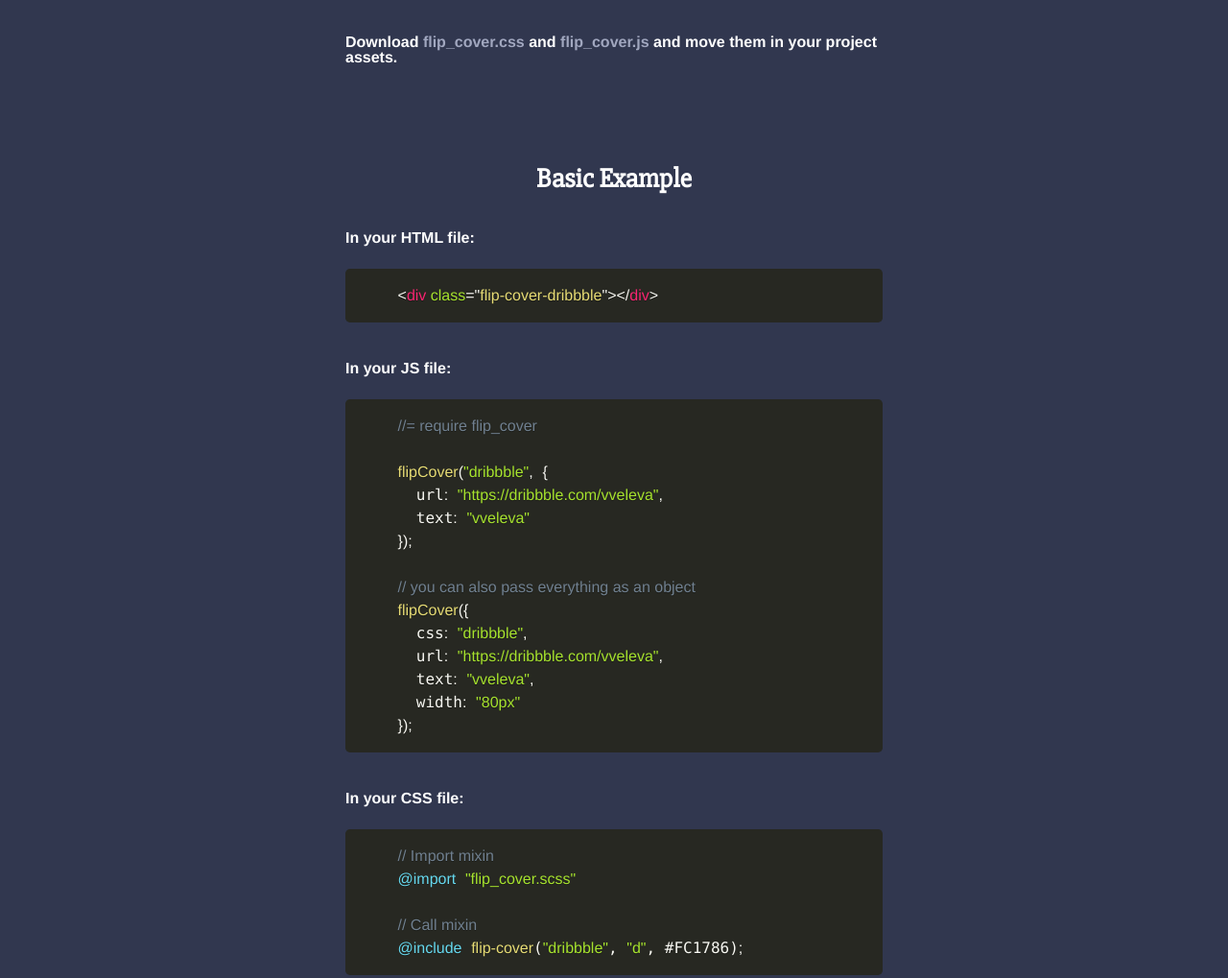
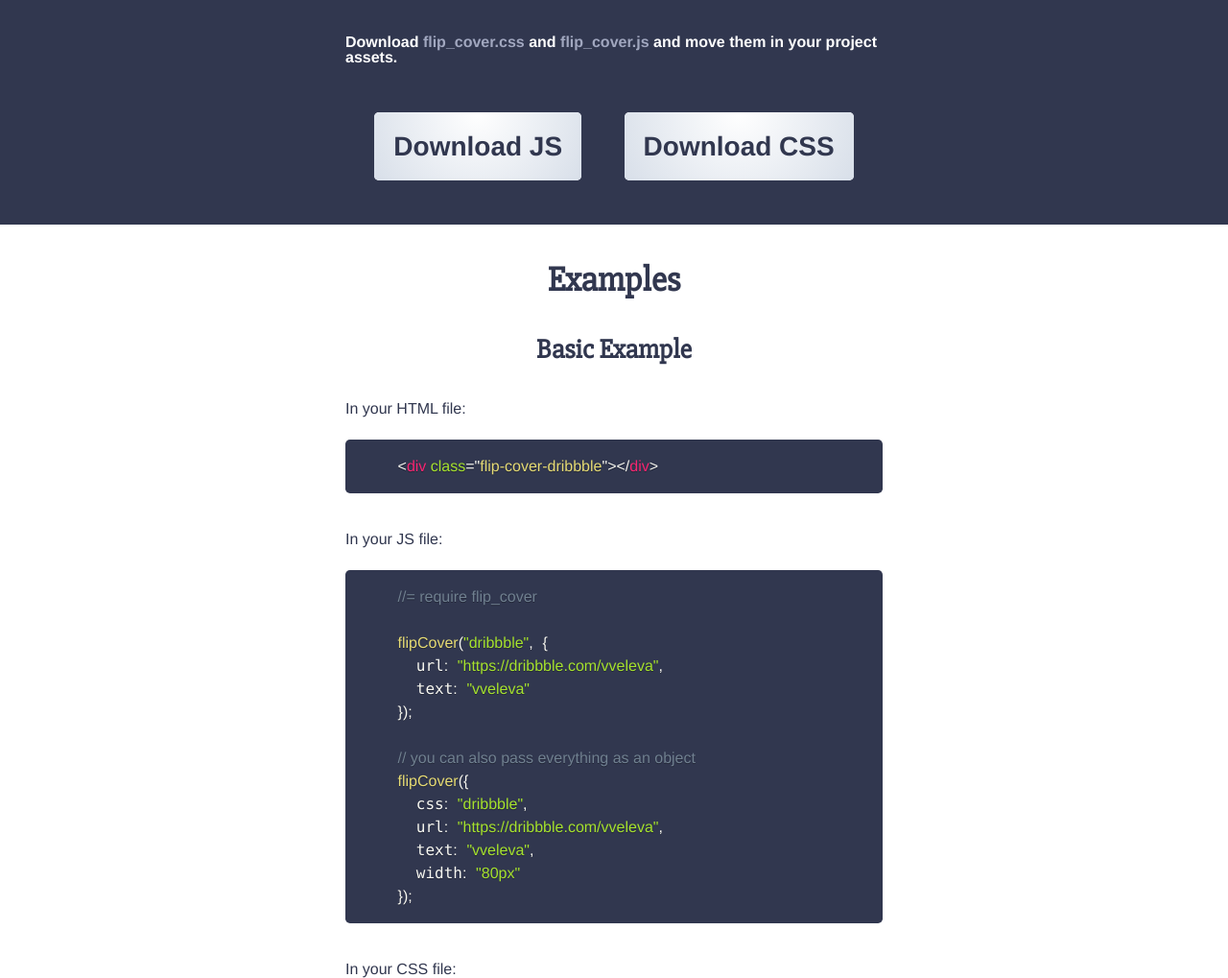
Before and after one commit to vveleva/flipCover, a plain HTML site: page index.html in a window 1280 px wide. Shown: the part 676-1695 px from the top of the page at 96% size. Drawn offline with nearby package versions, Linux system fonts and the light colour scheme; a web font is replaced by a local one.

Commit message:
Finish download buttons

```diff
--- a/index.html
+++ b/index.html
@@ -57,9 +57,23 @@
 		<section id="getting-started" class="blue">
 			<div class="content">
 				<h2 class="margin-40">Usage</h2>
-				<div>Download <strong>flip_cover.css</strong> and <strong>flip_cover.js</strong> and move them in your project assets.</div>
+				<div>Download <strong>flip_cover.css</strong> and <strong>flip_cover.js</strong> and move them in your project assets.
+        </div>
+
         <p>
           <br><br>
+          <a href="#" class="download-button" download="flip_cover.js" target="_blank">Download JS</a>
+          <a href="#" class="download-button" download="flip_cover.css" target="_blank">Download CSS</a>
+        </p>
+
+      </div>
+    </section>
+
+    <section class="white examples">
+      <div class="content">
+        <h2 class="margin-40">Examples</h2>
+
+        <p>
           <h4>Basic Example</h4>
         </p>
 
--- a/main.css
+++ b/main.css
@@ -744,3 +744,20 @@ ul.nav li a {
 
 .example-image { background: white; }
 .example-image img { padding: 30px 0; }
+
+.white.examples { background: white; background-image: none; }
+
+
+.download-button {
+  padding: 20px;
+  border-radius: 5px;
+  margin: 20px;
+  font-size: 28px;
+  background: #fff;
+  background-image: -webkit-radial-gradient(center top, circle farthest-corner, #FFF 0%, #D8DFE9 100%);
+  background-image: radial-gradient(circle farthest-corner at center top, #FFF 0%, #D8DFE9 100%);
+}
+
+
+.download-button, .download-button:hover { text-decoration: none; }
+.download-button:hover { color: cornflowerblue; }
```
